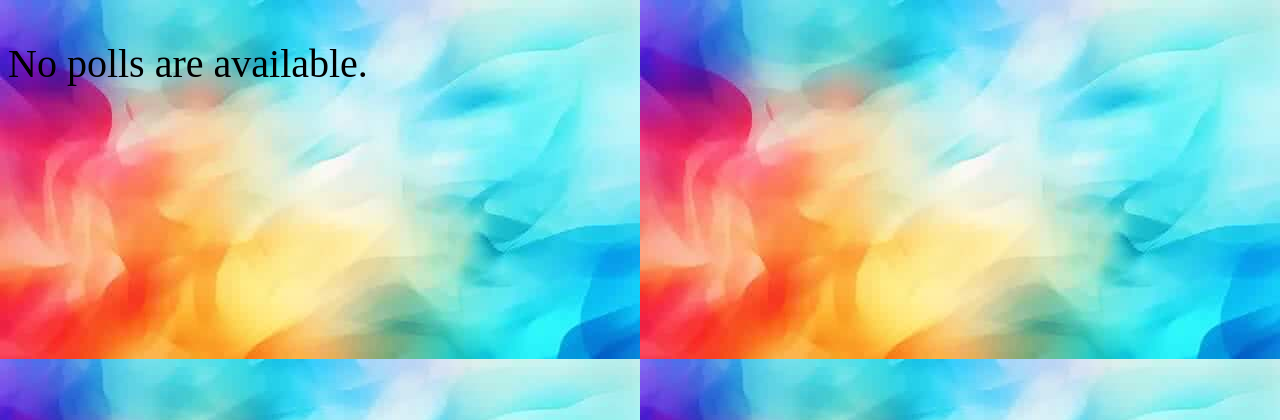
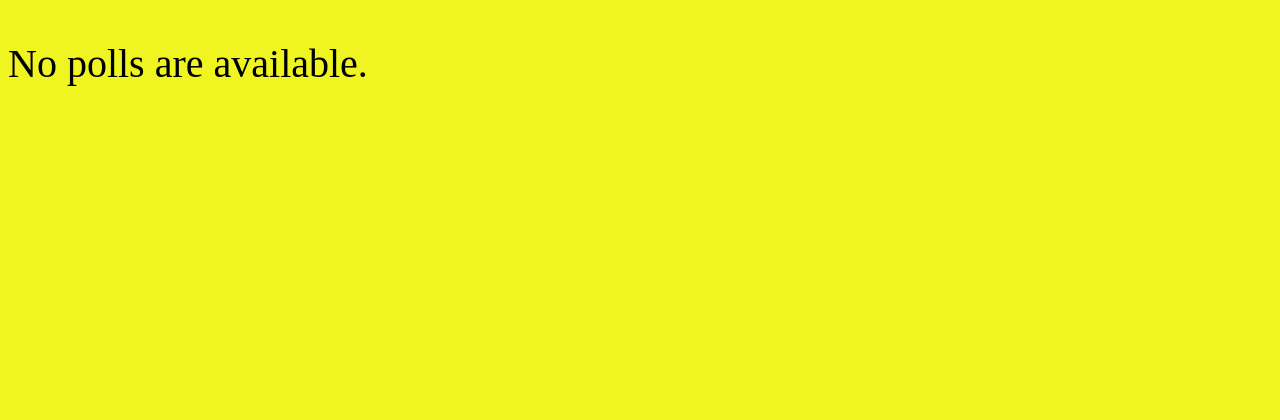
Before and after one commit to ThomasWindischmann/djangotutorial, a Django app: page /polls/ in a window 1280 px wide. Shown: the top 420 px of the page. Run offline with Django 5.2, Linux system fonts and the light colour scheme; data that the repository does not hold is empty.

Commit message:
Hintergrundfarbe und Linkstil anpassen

```diff
--- a/polls/static/polls/style.css
+++ b/polls/static/polls/style.css
@@ -1,9 +1,10 @@
 li a {
     color: rgb(17, 2, 2);
+    text-decoration: none;
 }
 
 body {
-    background: white url("images/background.png");
+    background-color: rgb(240, 244, 33);
     font-size: 40px;
 }
 
```
